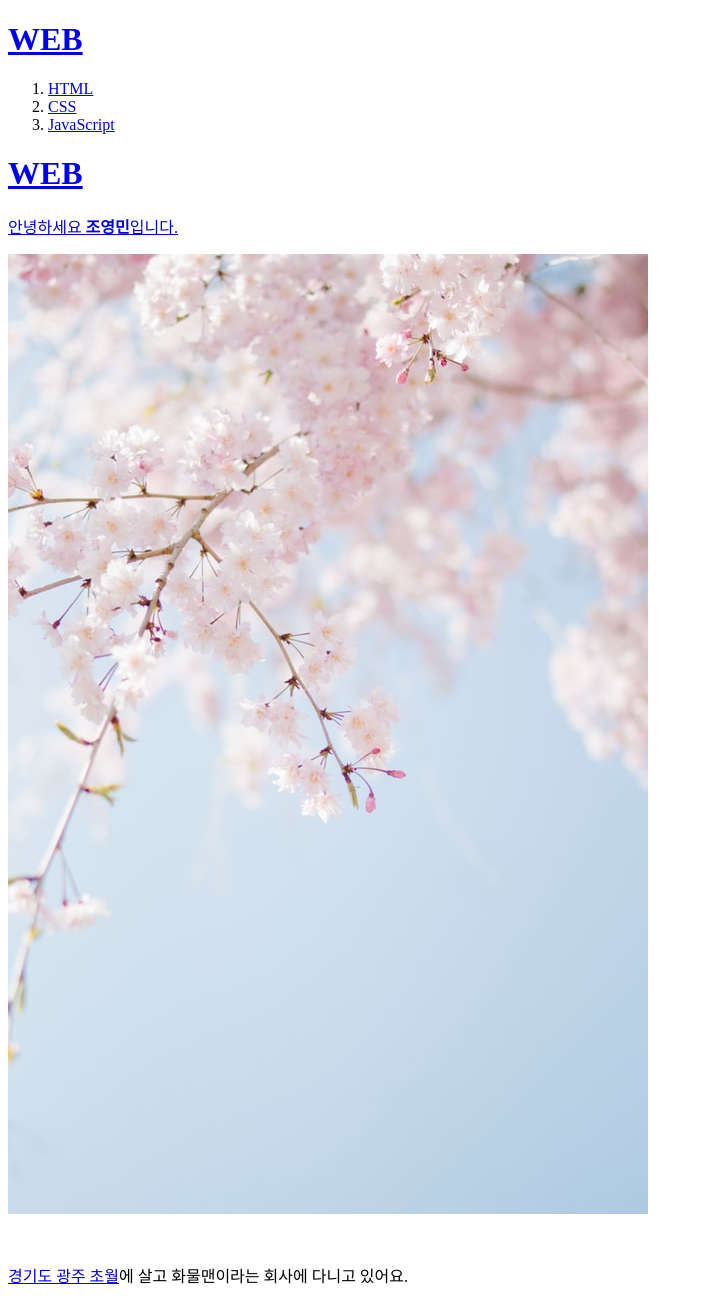
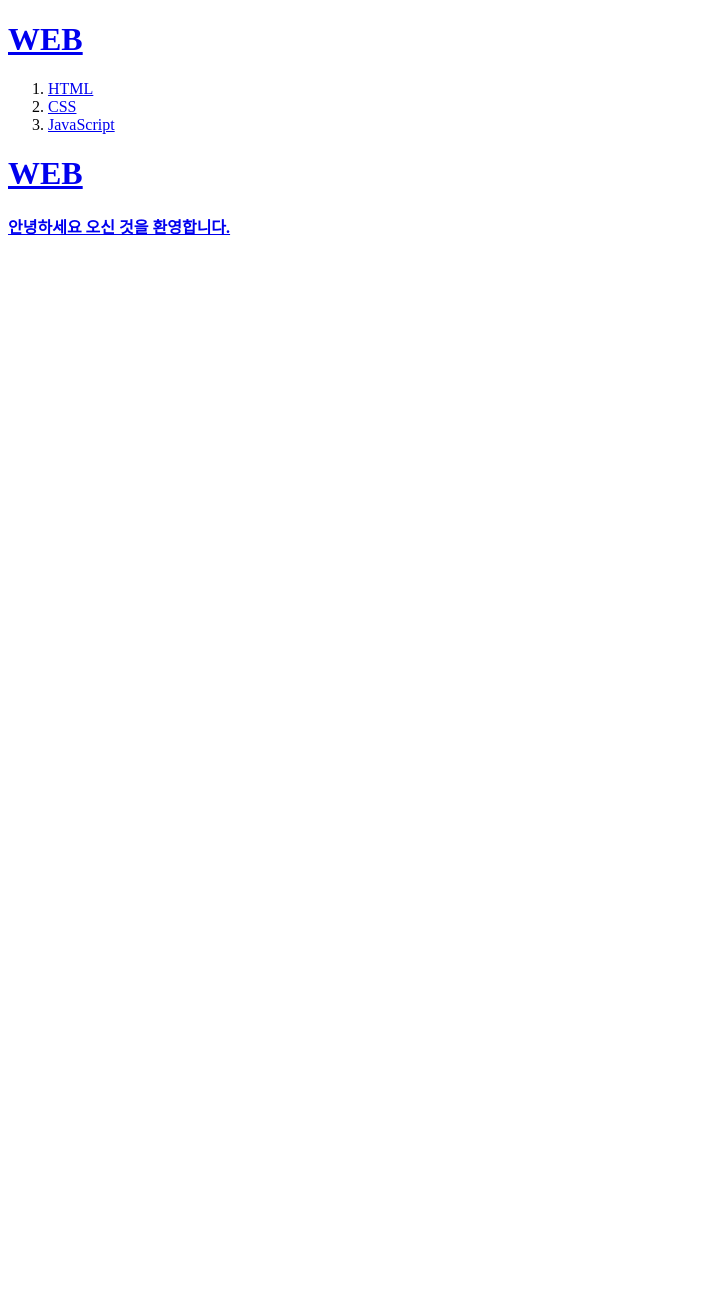
Before and after one commit to docksy/docksy, a plain HTML site: page index.html in a window 1280 px wide. Shown: the whole page, without its empty margins (0-703 px from the left). After the commit the page ends 800 px from the top, so only its background shows below. Drawn offline with Linux system fonts and the light colour scheme.

Commit message:
홈화면 텍스트 변경

```diff
--- a/index.html
+++ b/index.html
@@ -15,9 +15,6 @@
   </ol>
 
   <h1>WEB</h1>
-  <p>안녕하세요 <strong>조<u>영</u>민</strong>입니다.</p>
-  <img src="test1.jpg">
-  <p style="margin-top:45px;">경기도 광주 <a href="https://www.w3.org/TR/2011/WD-html5-20110405/"
-    target="_blank" title="html5 speicification">초월</a>에 살고 화물맨이라는 회사에 다니고 있어요.</p>
+  <p><strong>안녕하세요 오신 것을 환영합니다.</strong></p>
 </body>
 </html>
```
